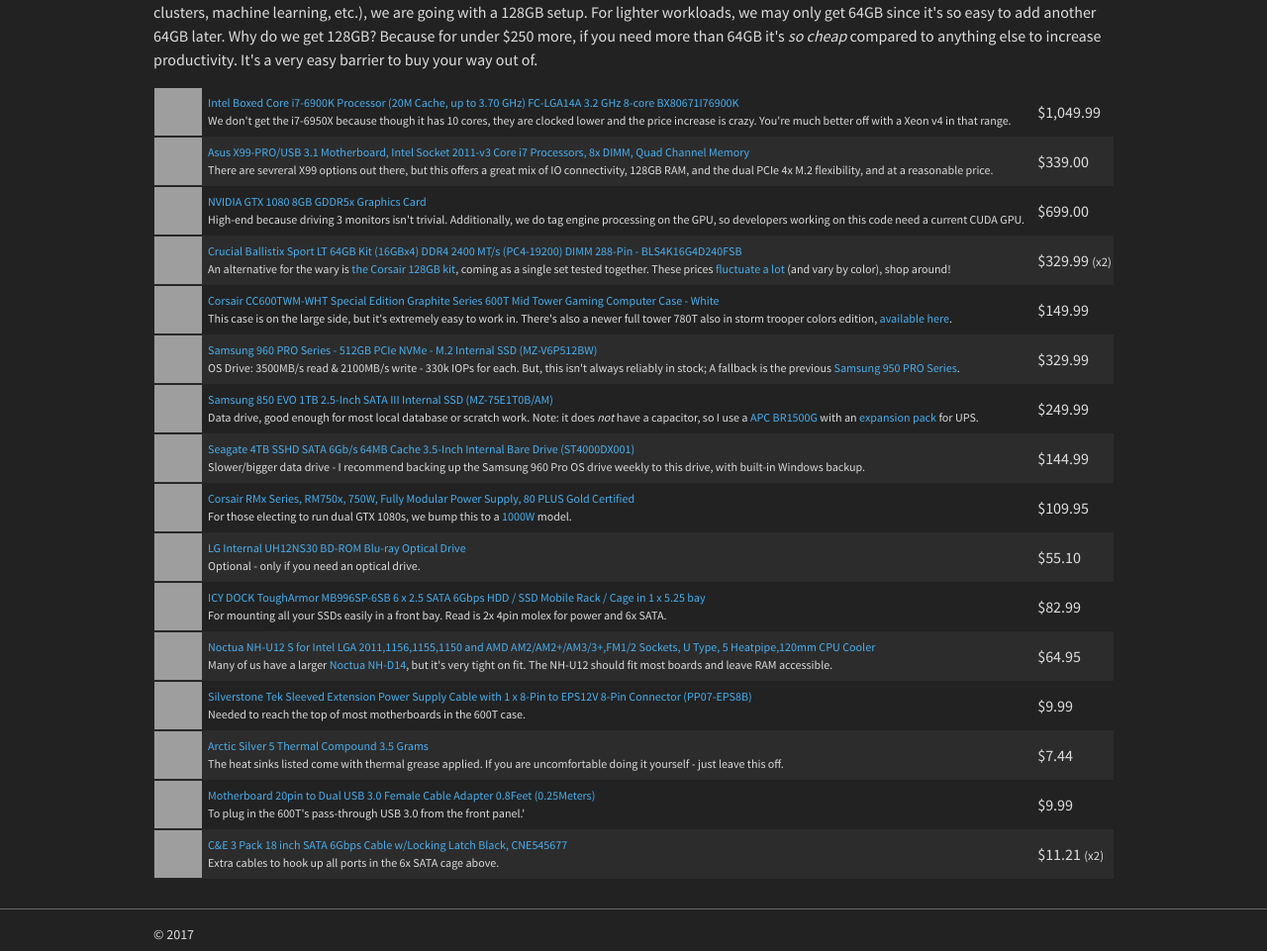
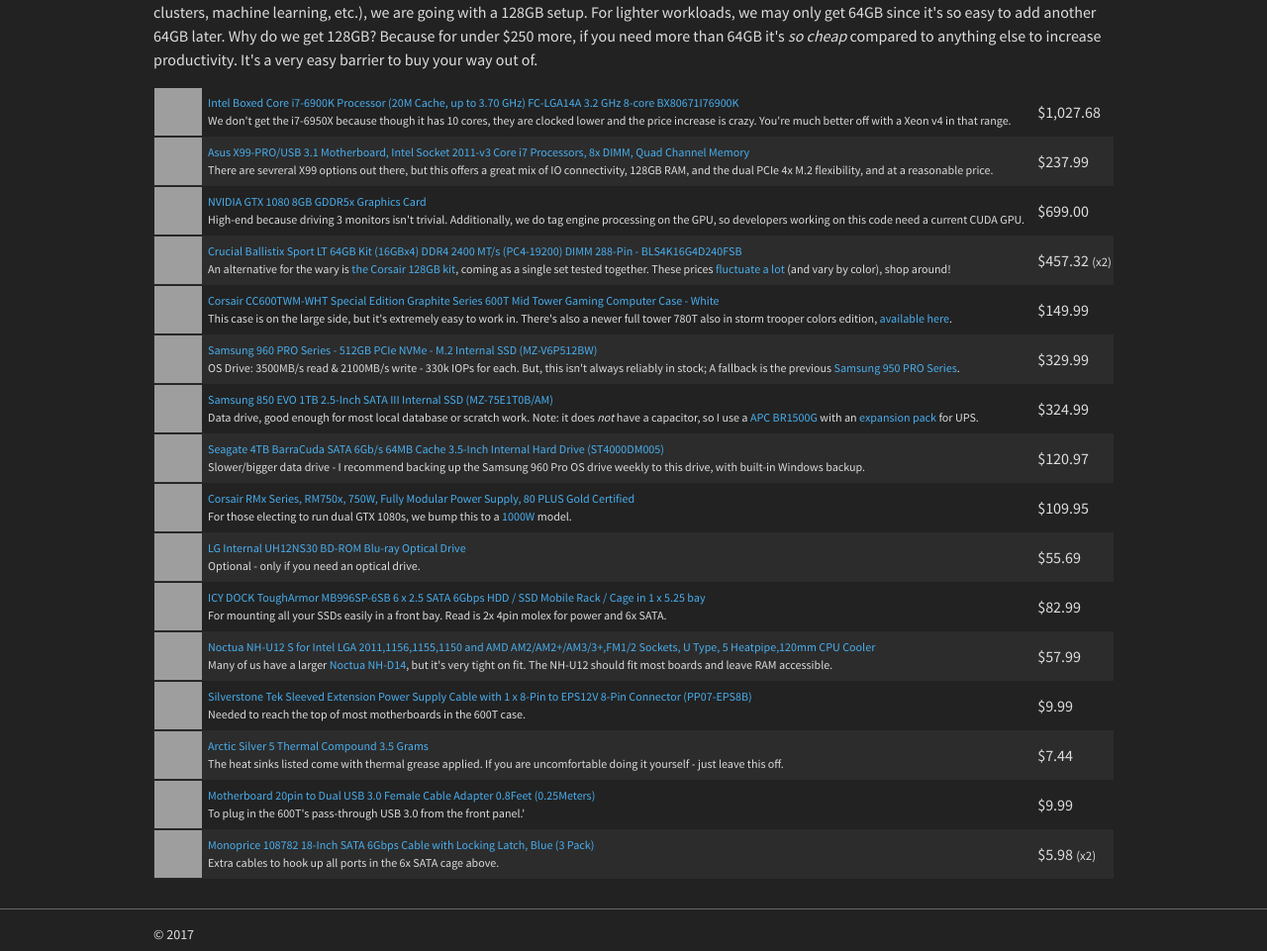
Before and after one commit to NickCraver/nickcraver.github.com, a Jekyll site: the page built from desktop-build.html, in a window 1280 px wide, cut to the strip 563-1524 px from the top of the page. Shown: the whole strip at 99% size. Built offline with Jekyll 4.4.1, drawn with Linux system fonts in a browser that asks for light colours; grey boxes are pictures that could not be loaded.

Commit message:
Desktop: refresh prices + in-stock 4TB drive

```diff
--- a/desktop-build.html
+++ b/desktop-build.html
@@ -24,7 +24,7 @@
                     <a href="https://amzn.to/1TP90H3">Intel Boxed Core i7-6900K Processor (20M Cache, up to 3.70 GHz) FC-LGA14A 3.2 GHz 8-core BX80671I76900K</a><br/>
                     We don't get the i7-6950X because though it has 10 cores, they are clocked lower and the price increase is crazy. You're much better off with a Xeon v4 in that range.
                   </td>
-                  <td>$1,049.99</td>
+                  <td>$1,027.68</td>
                 </tr>
                 <tr>
                   <td><img src="https://images-na.ssl-images-amazon.com/images/I/5130hF6q-6L._SS96_.jpg" alt=""></td>
@@ -32,7 +32,7 @@
                     <a href="https://amzn.to/1UjRZz4">Asus X99-PRO/USB 3.1 Motherboard, Intel Socket 2011-v3 Core i7 Processors, 8x DIMM, Quad Channel Memory</a><br/>
                     There are sevreral X99 options out there, but this offers a great mix of IO connectivity, 128GB RAM, and the dual PCIe 4x M.2 flexibility, and at a reasonable price.
                   </td>
-                  <td>$339.00</td>
+                  <td>$237.99</td>
                 </tr>
                 <tr>
                   <td><img src="https://images-na.ssl-images-amazon.com/images/I/41rVp90QE3L._SS96_.jpg" alt=""></td>
@@ -48,7 +48,7 @@
                     <a href="https://amzn.to/1O2ZrSm">Crucial Ballistix Sport LT 64GB Kit (16GBx4) DDR4 2400 MT/s (PC4-19200) DIMM 288-Pin - BLS4K16G4D240FSB</a><br/>
                     An alternative for the wary is <a href="https://amzn.to/1TP8poP">the Corsair 128GB kit</a>, coming as a single set tested together. These prices <a href="http://camelcamelcamel.com/Ballistix-Sport-16GBx4-PC4-19200-288-Pin/product/B01B4F3MNQ">fluctuate a lot</a> (and vary by color), shop around!
                   </td>
-                  <td>$329.99 <span class="quantity">(x2)</span></td>
+                  <td>$457.32 <span class="quantity">(x2)</span></td>
                 </tr>
                 <tr>
                   <td><img src="https://images-na.ssl-images-amazon.com/images/I/51IuAuphmfL._SS96_.jpg" alt=""></td>
@@ -72,15 +72,15 @@
                     <a href="https://amzn.to/1TIHpBV">Samsung 850 EVO 1TB 2.5-Inch SATA III Internal SSD (MZ-75E1T0B/AM)</a><br/>
                     Data drive, good enough for most local database or scratch work. Note: it does <i>not</i> have a capacitor, so I use a <a href="https://amzn.to/1eWftNx">APC BR1500G</a> with an <a href="https://amzn.to/1eWfxww">expansion pack</a> for UPS.
                   </td>
-                  <td>$249.99</td>
+                  <td>$324.99</td>
                 </tr>
                 <tr>
-                  <td><img src="https://images-na.ssl-images-amazon.com/images/I/51IIyMpgySL._SS96_.jpg" alt=""></td>
+                  <td><img src="https://images-na.ssl-images-amazon.com/images/I/919CTnDZxFL._SS96_.jpg" alt=""></td>
                   <td>
-                    <a href="https://amzn.to/1G3MK28">Seagate 4TB SSHD SATA 6Gb/s 64MB Cache 3.5-Inch Internal Bare Drive (ST4000DX001)</a><br/>
+                    <a href="https://amzn.to/2mxAx0q">Seagate 4TB BarraCuda SATA 6Gb/s 64MB Cache 3.5-Inch Internal Hard Drive (ST4000DM005)</a><br/>
                     Slower/bigger data drive - I recommend backing up the Samsung 960 Pro OS drive weekly to this drive, with built-in Windows backup.
                   </td>
-                  <td>$144.99</td>
+                  <td>$120.97</td>
                 </tr>
                 <tr>
                   <td><img src="https://images-na.ssl-images-amazon.com/images/I/51EN0dCedpL._SS96_.jpg" alt=""></td>
@@ -96,7 +96,7 @@
                     <a href="https://amzn.to/1FCgoZY">LG Internal UH12NS30 BD-ROM Blu-ray Optical Drive</a><br/>
                     Optional - only if you need an optical drive.
                   </td>
-                  <td>$55.10</td>
+                  <td>$55.69</td>
                 </tr>
                 <tr>
                   <td><img src="https://images-na.ssl-images-amazon.com/images/I/41QwZkFDVNL._SS96_.jpg" alt=""></td>
@@ -112,7 +112,7 @@
                     <a href="https://amzn.to/1HeWBUX">Noctua NH-U12 S for Intel LGA 2011,1156,1155,1150 and AMD AM2/AM2+/AM3/3+,FM1/2 Sockets, U Type, 5 Heatpipe,120mm CPU Cooler</a><br/>
                     Many of us have a larger <a href="https://amzn.to/1dnadkM">Noctua NH-D14</a>, but it's very tight on fit. The NH-U12 should fit most boards and leave RAM accessible.
                   </td>
-                  <td>$64.95</td>
+                  <td>$57.99</td>
                 </tr>
                 <tr>
                   <td><img src="https://images-na.ssl-images-amazon.com/images/I/41TO3umk0IL._SS96_.jpg" alt=""></td>
@@ -139,12 +139,12 @@
                   <td>$9.99</td>
                 </tr>
                 <tr>
-                  <td><img src="https://images-na.ssl-images-amazon.com/images/I/41P0HBATgQL._SS96_.jpg" alt=""></td>
+                  <td><img src="https://images-na.ssl-images-amazon.com/images/I/51BvDDrukSL._SS96_.jpg" alt=""></td>
                   <td>
-                    <a href="https://amzn.to/1X8wyaj">C&amp;E 3 Pack 18 inch SATA 6Gbps Cable w/Locking Latch Black, CNE545677</a><br/>
+                    <a href="https://amzn.to/2mxAUIm">Monoprice 108782 18-Inch SATA 6Gbps Cable with Locking Latch, Blue (3 Pack)</a><br/>
                     Extra cables to hook up all ports in the 6x SATA cage above.
                   </td>
-                  <td>$11.21 <span class="quantity">(x2)</span></td>
+                  <td>$5.98 <span class="quantity">(x2)</span></td>
                 </tr>
               </tbody>
             </table>
```
